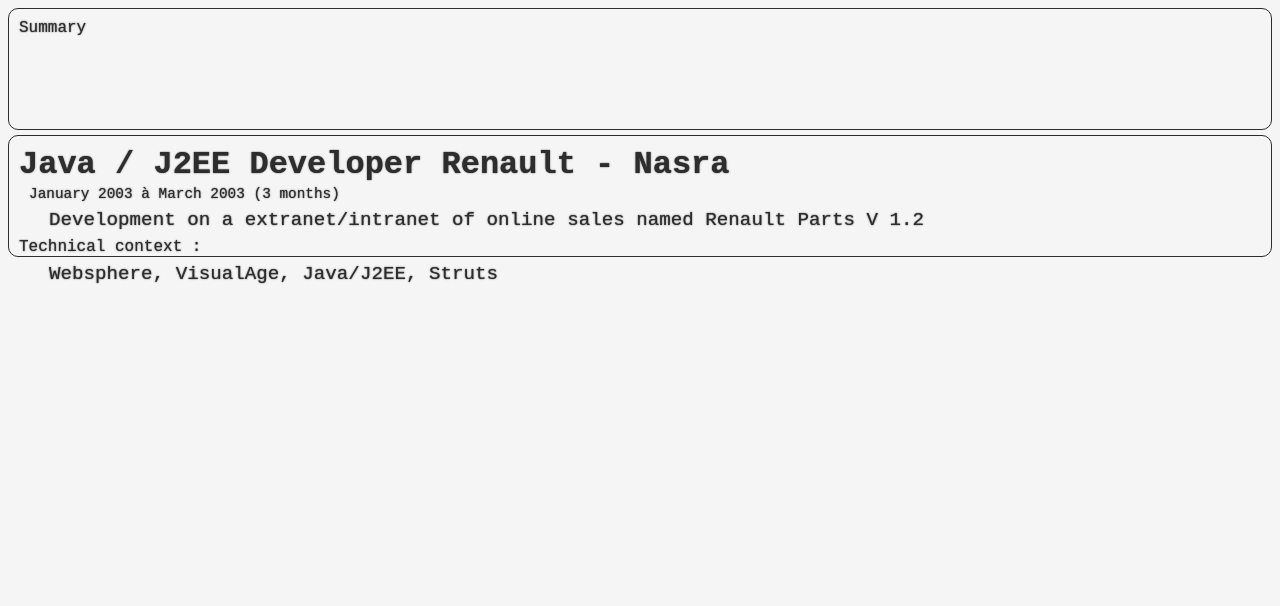
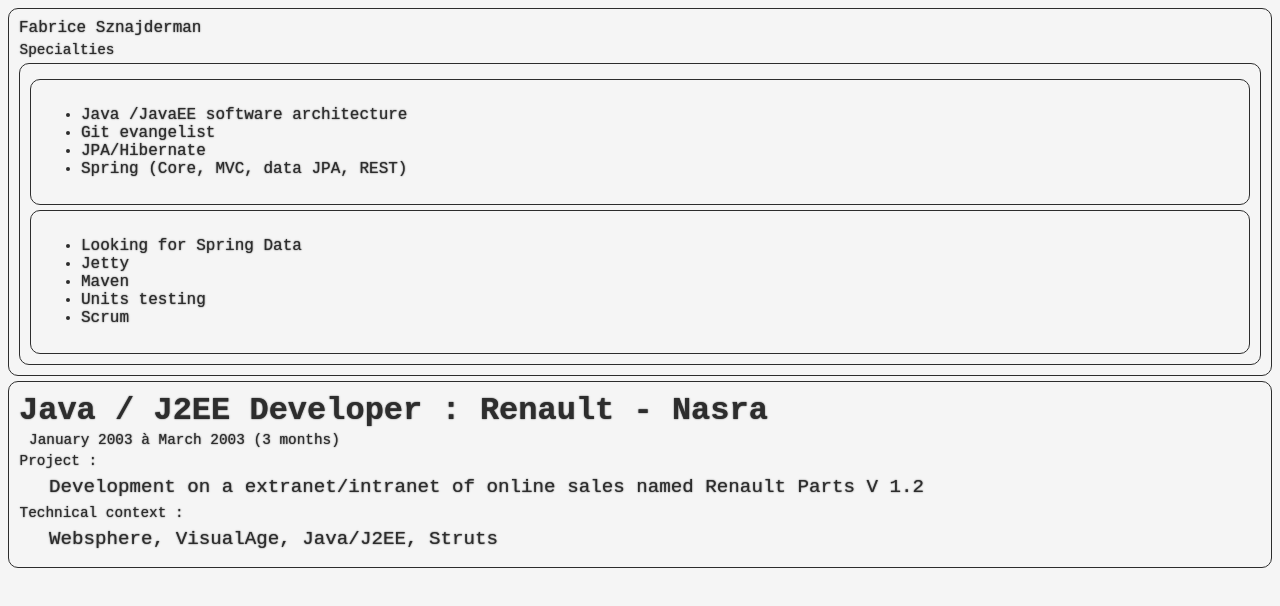
Before and after one commit to Fabszn/Html5CSS3, a plain HTML site: page cvfabszn.html in a window 1280 px wide. Drawn offline with Linux system fonts and the light colour scheme.

Commit message:
mise en place du style pour les experiences

```diff
--- a/cvfabszn.html
+++ b/cvfabszn.html
@@ -12,46 +12,49 @@
 
 
 <body>
-<div id="summary">Summary</div>
-<div id="experience">
-<article>
+<div id="summary">
+<span>Fabrice Sznajderman</span>
+
+<span class="cvBlocTitle">Specialties</span>
+
+<div class="summarySpecialities">
+<div>
+	<ul>
+		<li>Java /JavaEE software architecture</li>
+		<li>Git evangelist</li>
+		<li>JPA/Hibernate</li>
+		<li>Spring (Core, MVC, data JPA, REST)</li>
+	</ul>
+</div>
+
+<div>
+	<ul>
+		<li>Looking for Spring Data</li>
+		<li>Jetty</li>
+		<li>Maven</li>
+		<li>Units testing</li>
+		<li>Scrum</li>
+	</ul>
+</div>
+
+</div>
 
 
 
 
+</div>
+<div id="experience">
+<article>
 
-
-
-
-
-
-
-
-
-
-
-
-
-
-
-
-
-
-
-
-
-
-
-
-
-
-<span class="missionTitle">Java / J2EE Developer Renault - Nasra</span>
+<span class="missionTitle">Java / J2EE Developer : Renault - Nasra</span>
 
 <span class="missionPeriode">January 2003 &agrave; March 2003 (3 months)</span>
 
+<span class="cvBlocTitle">Project : </span>
+
 <span class="missionDesc">Development on a extranet/intranet of online sales named Renault Parts V 1.2</span>
 
-<span >Technical context : </span>
+<span class="cvBlocTitle">Technical context : </span>
 
 <span class="missionDesc">Websphere, VisualAge, Java/J2EE, Struts</span>
 </article>
--- a/styles.css
+++ b/styles.css
@@ -9,11 +9,6 @@
 	color: #2d2d2d;
 	text-shadow: 0px 0px 0px #2d2d2d;
 	background-color:#e5e5e5;
-
-
-
-
-
 }
 
 span{
@@ -21,29 +16,25 @@
 }
 
 div{
-
-	height: 100%;
+	height: auto;
  	border: 1px solid #2d2d2d;
  	padding:10px;
  	margin-top:5px;
  	border-radius: 10px;s
 	color: transparent;
-	height: 100px;
 	text-shadow: 0px 0px 1.5px #2d2d2d;
-
 }
 
 
 .cvBlocTitle{
+	font-size: 0.9em;
+	margin: 5px 0px 2px 0.5px;
 }
 
 .missionTitle{
 
 font-size: 2em;
 font-weight:bold;
-
-
-
 }
 
 .missionPeriode{
@@ -65,3 +56,11 @@
 
 .summary{
 }
+
+div.summarySpecialities div {
+	height: auto;
+	width: auto;
+
+
+
+}
```
